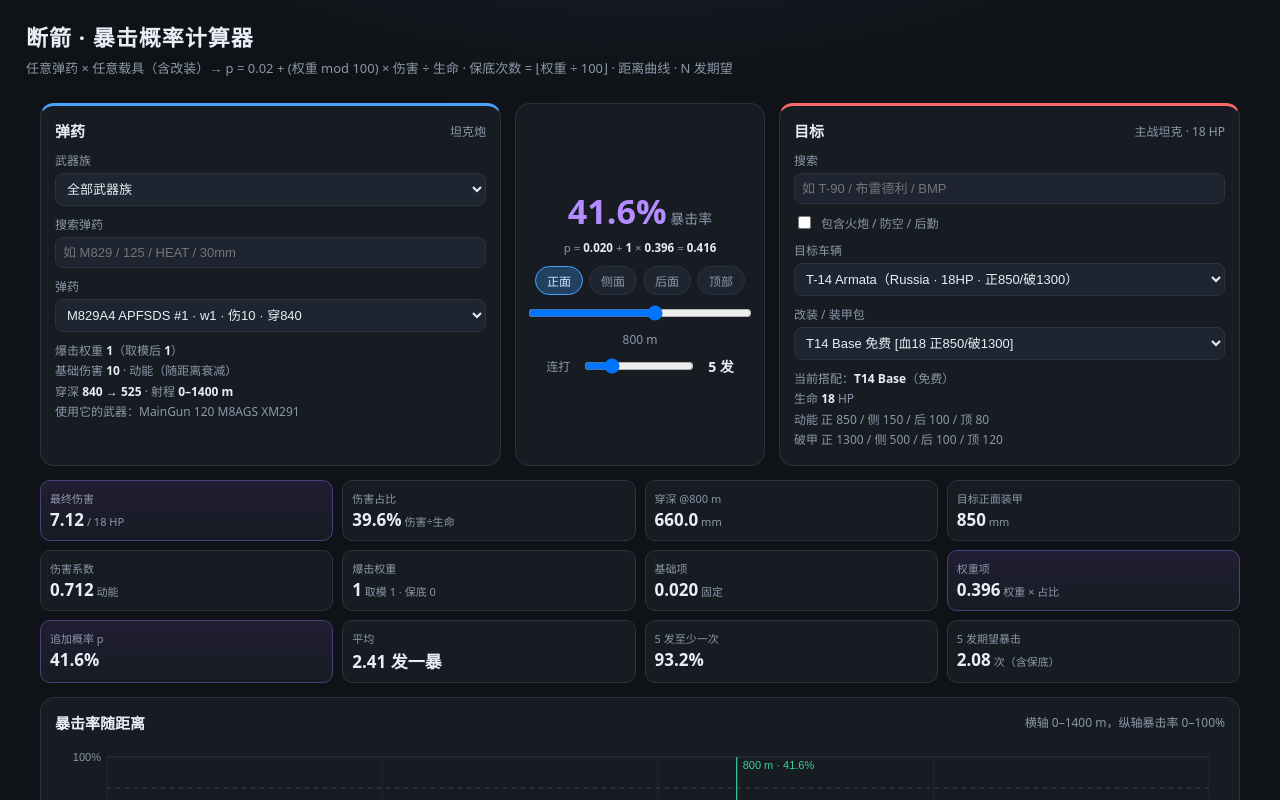
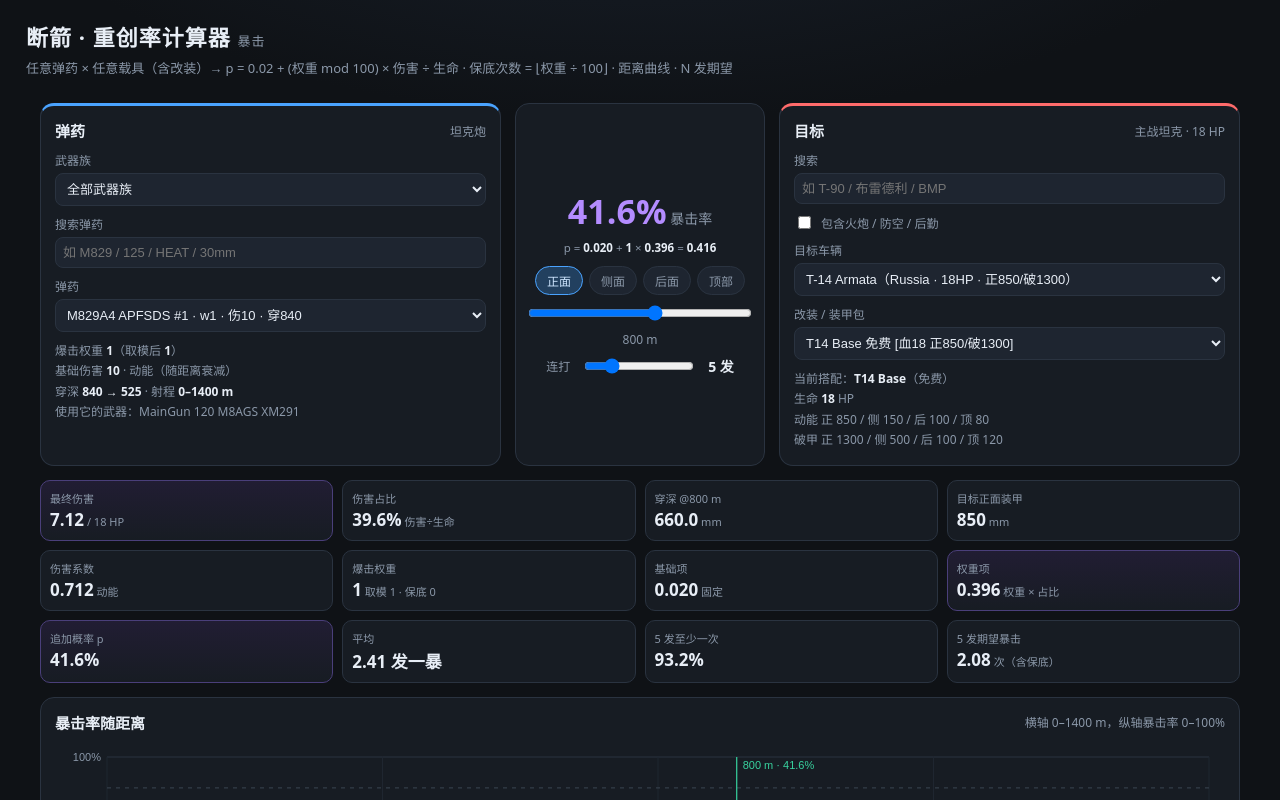
Before and after one commit to Kwhaku/BA-Crit-Calculator, a plain HTML site: page index.html in a window 1280 px wide. Shown: the top 800 px of the page. Drawn offline with Linux system fonts and the light colour scheme.

Commit message:
docs: 标题统一为「重创率计算器（暴击）」，与游戏内术语对齐

```diff
--- a/index.html
+++ b/index.html
@@ -3,7 +3,7 @@
 <head>
 <meta charset="utf-8">
 <meta name="viewport" content="width=device-width, initial-scale=1">
-<title>断箭 · 暴击概率计算器</title>
+<title>断箭 · 重创率计算器（暴击）</title>
 <style>
   :root{
     --bg:#0f1216; --panel:#171c23; --panel2:#1e2530; --line:#2a3340;
@@ -65,7 +65,7 @@
 </head>
 <body>
 <header>
-  <h1>断箭 · 暴击概率计算器</h1>
+  <h1>断箭 · 重创率计算器 <span style='font-size:13px;color:var(--dim);font-weight:400'>暴击</span></h1>
   <div class="sub">任意弹药 × 任意载具（含改装）→ p = 0.02 + (权重 mod 100) × 伤害 ÷ 生命 · 保底次数 = ⌊权重 ÷ 100⌋ · 距离曲线 · N 发期望</div>
 </header>
 <main>
```
